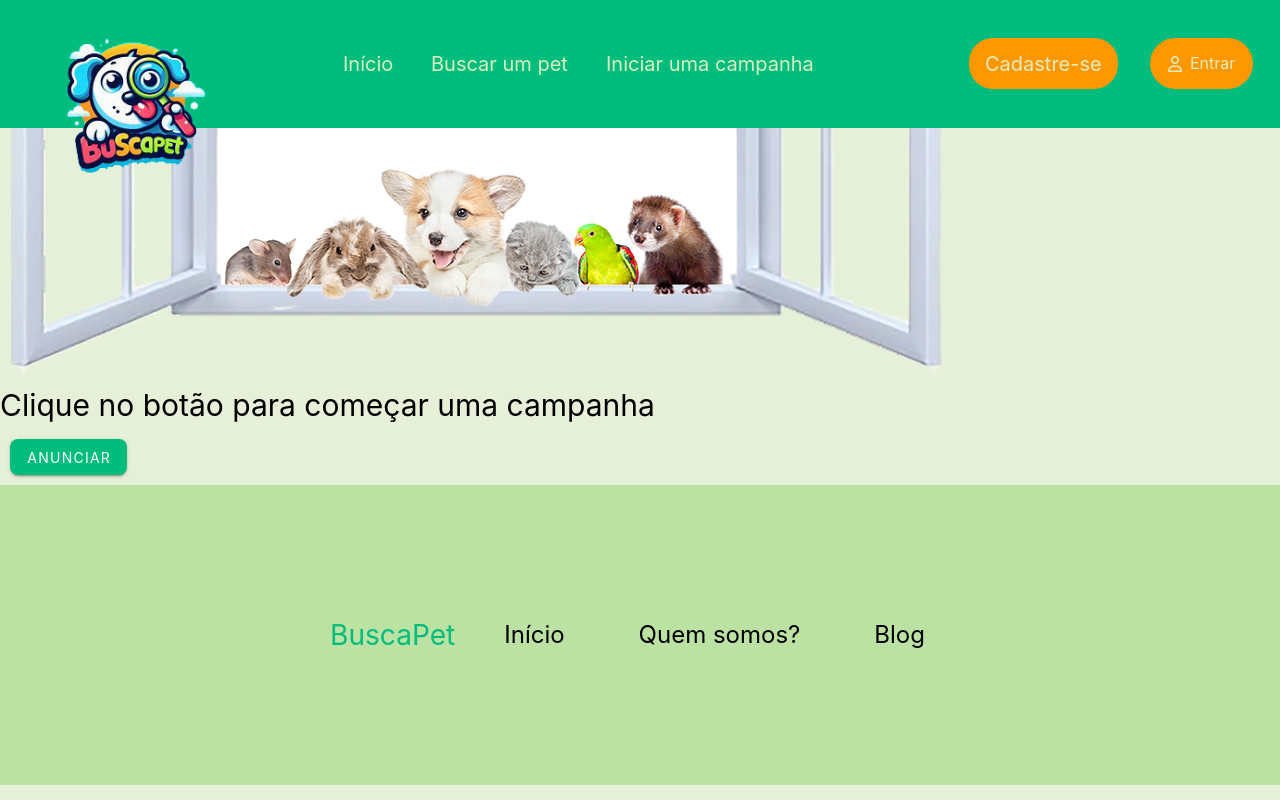
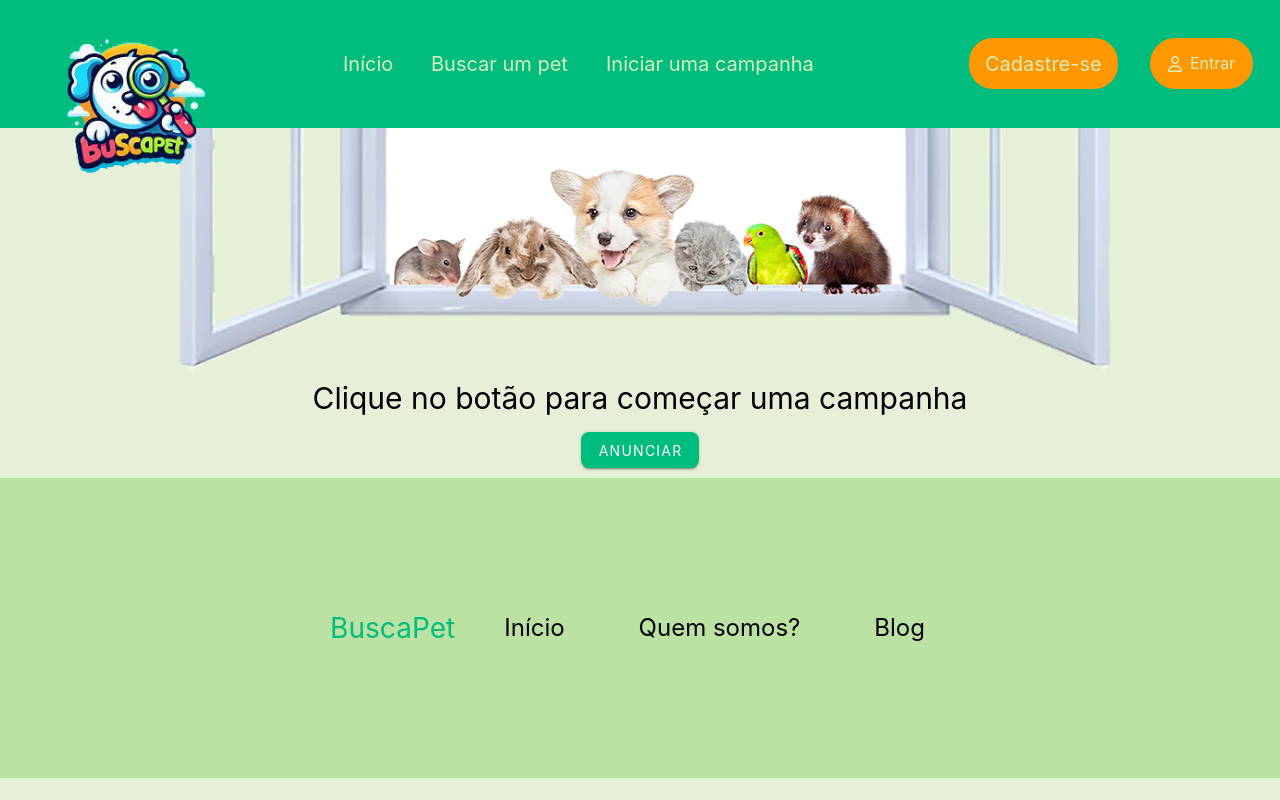
Before and after one commit to AlessandrodeAlmeida2/buscaPet, a Vue app in the folder my-app/: page /anuncio in a window 1280 px wide. Built offline with nearby package versions, Linux system fonts and the light colour scheme; no server answers.

Commit message:
Centraliza os items da page anuncio

```diff
--- a/my-app/src/components/AnuncioView.vue
+++ b/my-app/src/components/AnuncioView.vue
@@ -1,9 +1,9 @@
 <template>
     <div>
-        <img class="dog" alt="" src="../assets/img/header9.png">
+        <img class="dog__campanha" alt="" src="../assets/img/header9.png">
       <div>
-        <h1 class="tittle alfa-slab-one-regular">Clique no botão para começar uma campanha</h1>
-        <div class="buttonContainer">
+        <h1 class="tittle__alfa-slab-one-regular">Clique no botão para começar uma campanha</h1>
+        <div class="buttonContainer__anunciar">
           <v-btn rounded="lg" color="hsla(160, 100%, 37%, 1)" @click="goCampaign">Anunciar</v-btn>
         </div>
       </div>
@@ -27,3 +27,25 @@
     }
   };
 </script>
+  <style>
+
+  .dog__campanha{
+    display: block;
+    margin: 0 auto;
+    max-width: 100%;
+    height: auto;
+  }
+
+  .tittle__alfa-slab-one-regular{
+    text-align: center;
+
+  }
+
+  .buttonContainer__anunciar{
+    display: flex;
+    justify-content: center;
+
+  }
+
+
+  </style>
```
